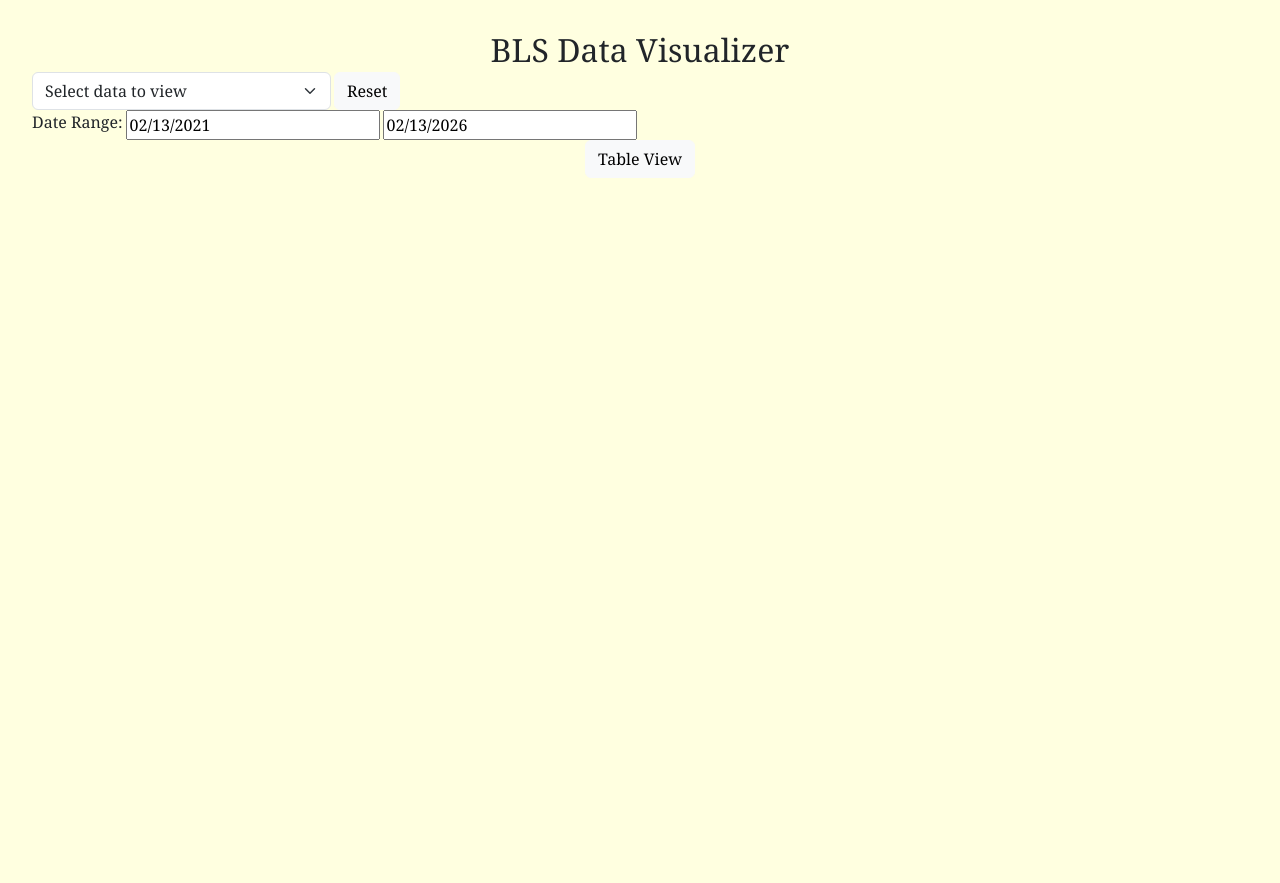
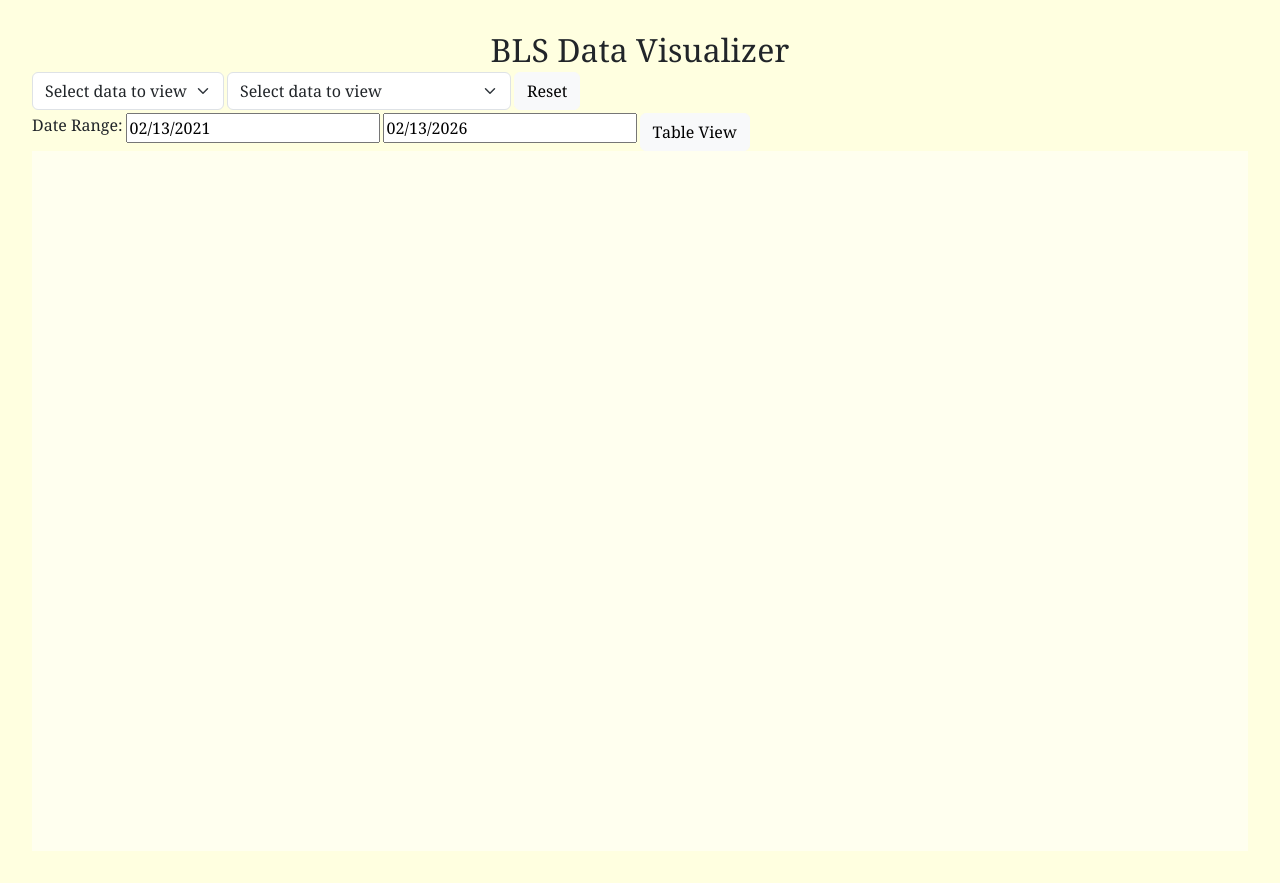
Before and after one commit to BoaringTech/BLSApp, a React (Vite) app in the folder Frontend/: page / in a window 1280 px wide. Before the commit the page ends 800 px from the top, so only its background shows below. Built offline with nearby package versions, Linux system fonts and the light colour scheme; the HTML template or start-up script is replaced by a standard one.

Commit message:
Added a placeholder for the graph. Removed unused css tyles.

```diff
--- a/Frontend/src/App.css
+++ b/Frontend/src/App.css
@@ -3,42 +3,6 @@
   margin: 0 auto;
   padding: 2rem;
   text-align: center;
-}
-
-.logo {
-  height: 6em;
-  padding: 1.5em;
-  will-change: filter;
-  transition: filter 300ms;
-}
-.logo:hover {
-  filter: drop-shadow(0 0 2em #646cffaa);
-}
-.logo.react:hover {
-  filter: drop-shadow(0 0 2em #61dafbaa);
-}
-
-@keyframes logo-spin {
-  from {
-    transform: rotate(0deg);
-  }
-  to {
-    transform: rotate(360deg);
-  }
-}
-
-@media (prefers-reduced-motion: no-preference) {
-  a:nth-of-type(2) .logo {
-    animation: logo-spin infinite 20s linear;
-  }
-}
-
-.card {
-  padding: 2em;
-}
-
-.read-the-docs {
-  color: #888;
 }
 
 * {
@@ -54,3 +18,13 @@
 body {
   background-color: lightyellow !important;
 }
+
+.placeholder {
+  background-color: white;
+  width: 100%;
+  height: 700px;
+  display: flex;
+  align-items: center;
+  justify-content: center;
+  color: white;
+}
--- a/Frontend/src/App.tsx
+++ b/Frontend/src/App.tsx
@@ -5,9 +5,11 @@
 
 import "./App.css";
 import CommandButton from "./Components/CommandButton";
+import GraphView from "./Components/GraphView";
 
 function App() {
   // State variables for each of the components. These are used to store the user's selections and input.
+  const [jobsSelected, setJobsSelected] = useState(0);
   const [dataOptionSelected, setDataOptionSelected] = useState(0);
   const [startDate, setStartDate] = useState<Date | null>(null);
   const [endDate, setEndDate] = useState<Date | null>(null);
@@ -27,16 +29,24 @@
         style={{ display: "flex", flexDirection: "row", gap: 3, marginTop: 3 }}
       >
         <Selector
+          indexSelected={jobsSelected}
+          setIndexSelected={setJobsSelected}
+          items={["Software Engineer", "Data Scientist", "Civil Engineer"]}
+        />
+        <Selector
           indexSelected={dataOptionSelected}
           setIndexSelected={setDataOptionSelected}
           items={[
             "Unemployment Rate over time",
-            "Software Engineer job count",
-            "Software Engineer job in Florida",
+            "Job Count",
+            "Job Count in Florida",
           ]}
         />
         <CommandButton text="Reset" onClick={Reset} />
       </div>
+      <div
+        style={{ display: "flex", flexDirection: "row", gap: 3, marginTop: 3 }}
+      >
         <DateRange
           startDate={startDate}
           endDate={endDate}
@@ -49,6 +59,8 @@
           buttonState={toggleTableView}
           onClick={() => setToggleTableView(!toggleTableView)}
         />
+      </div>
+      <GraphView />
     </>
   );
 }
--- /dev/null
+++ b/Frontend/src/Components/GraphView.tsx
@@ -0,0 +1,5 @@
+function GraphView() {
+  return <div className="placeholder" />;
+}
+
+export default GraphView;
```
Lines whose indentation alone changed are shown as unchanged.
